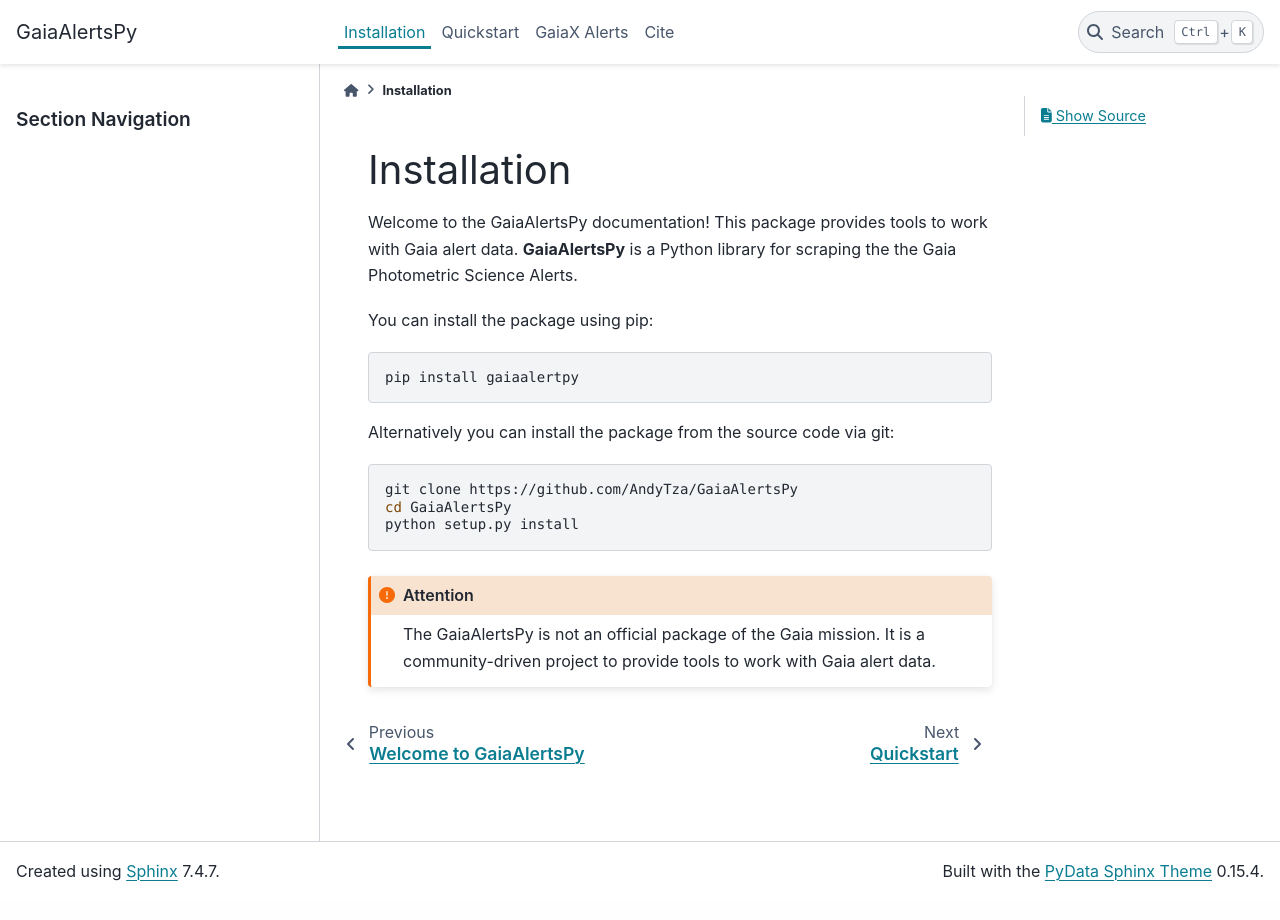
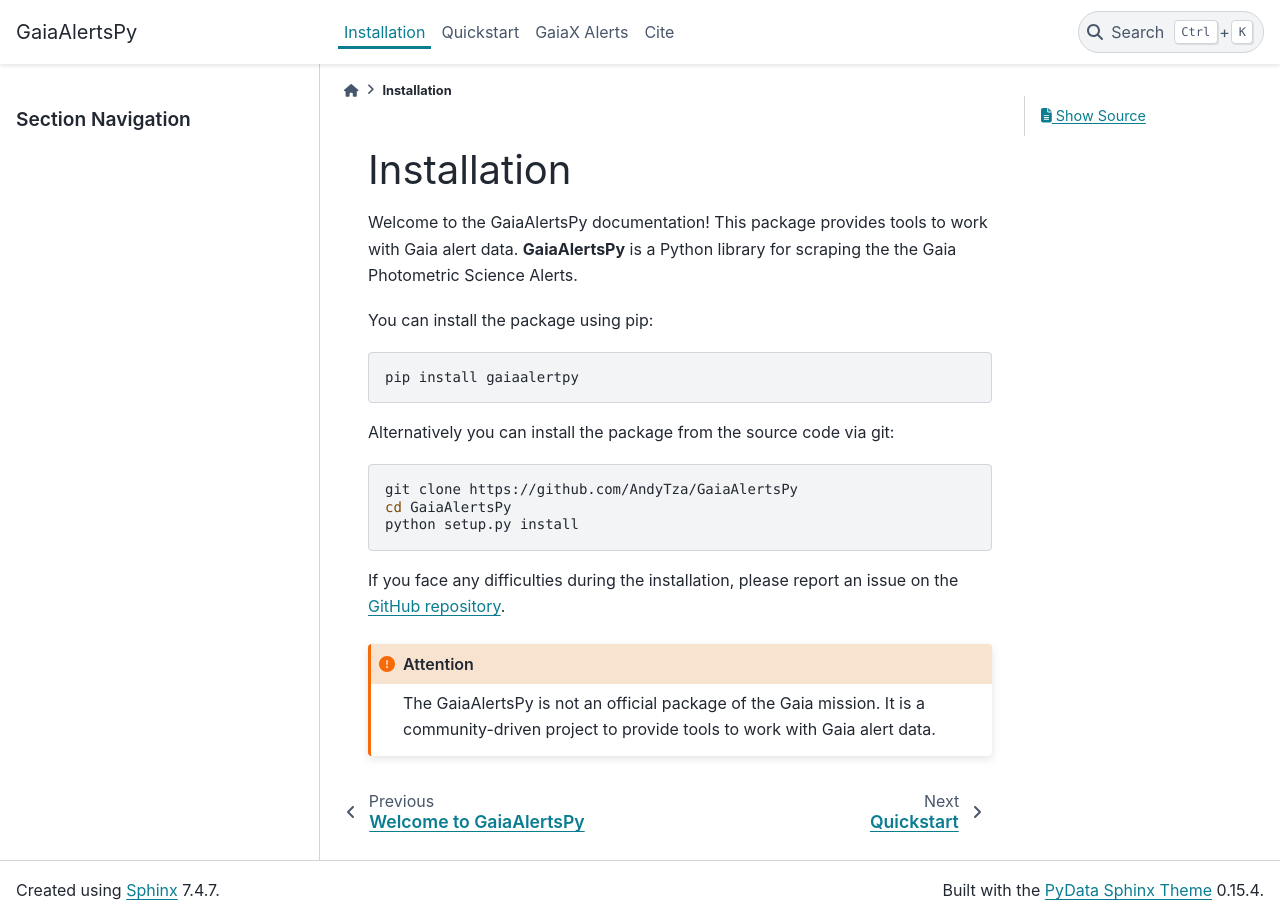
Before and after one commit to AndyTza/GaiaAlertsPy, a Sphinx documentation site: the page built from docs/introduction.rst, in a window 1280 px wide. Built offline with Sphinx 7.4.7 and the PyData theme 0.15.4, drawn with Linux system fonts in a browser that asks for light colours; pages that are not in the unit, such as notebooks, are missing from menus.

Commit message:
Added issues for install

```diff
--- a/docs/introduction.rst
+++ b/docs/introduction.rst
@@ -17,5 +17,7 @@ Alternatively you can install the package from the source code via git:
    cd GaiaAlertsPy
    python setup.py install
 
+If you face any difficulties during the installation, please report an issue on the `GitHub repository <https://github.com/AndyTza/GaiaAlertsPy/issues>`_.
+
 .. attention::
    The GaiaAlertsPy is not an official package of the Gaia mission. It is a community-driven project to provide tools to work with Gaia alert data.
```
Also changed, not shown: 3 other files.
